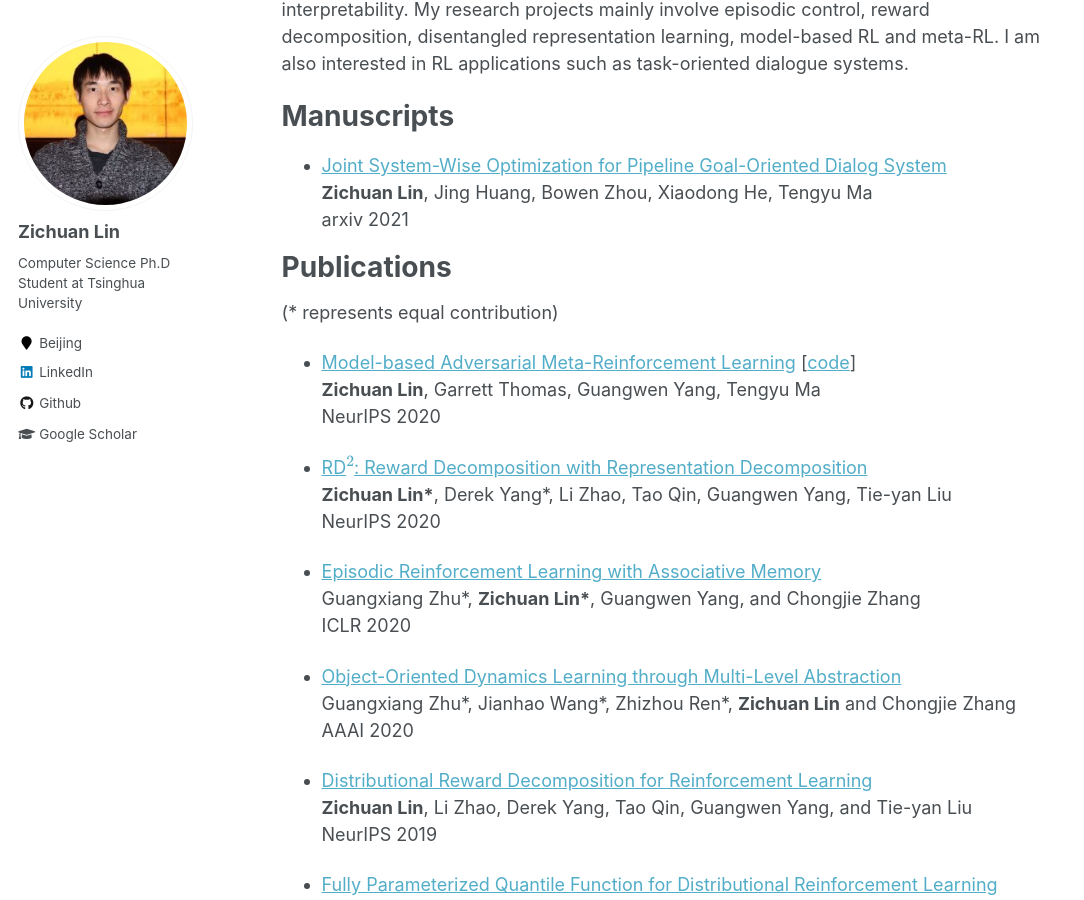
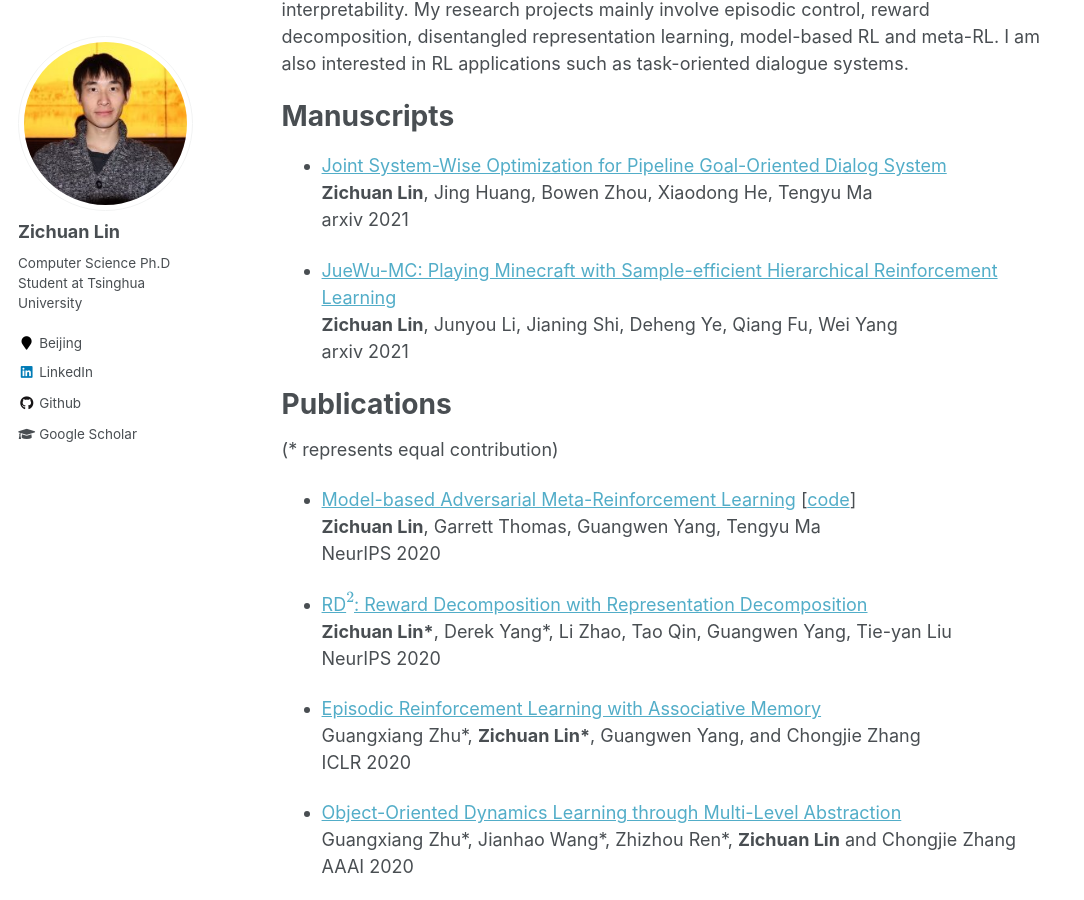
Before and after one commit to LinZichuan/linzichuan.github.io, a Jekyll site: the page built from _pages/about.md, in a window 1280 px wide and 900 px high, scrolled down 481 px. Shown: the whole window, without its empty margins (0-1084 px from the left). Built offline with Jekyll 4.4.1, drawn with Linux system fonts in a browser that asks for light colours; formulas are drawn with MathJax 3.

Commit message:
Update about.md

```diff
--- a/_pages/about.md
+++ b/_pages/about.md
@@ -18,6 +18,10 @@ Manuscripts
 ======
 - [Joint System-Wise Optimization for Pipeline Goal-Oriented Dialog System](https://arxiv.org/abs/2106.04835) <br>
 **Zichuan Lin**, Jing Huang, Bowen Zhou, Xiaodong He, Tengyu Ma <br>
+arxiv 2021
+
+- [JueWu-MC: Playing Minecraft with Sample-efficient Hierarchical Reinforcement Learning](https://arxiv.org/abs/2112.04907) <br>
+**Zichuan Lin**, Junyou Li, Jianing Shi, Deheng Ye, Qiang Fu, Wei Yang <br>
 arxiv 2021
 
 Publications
```
